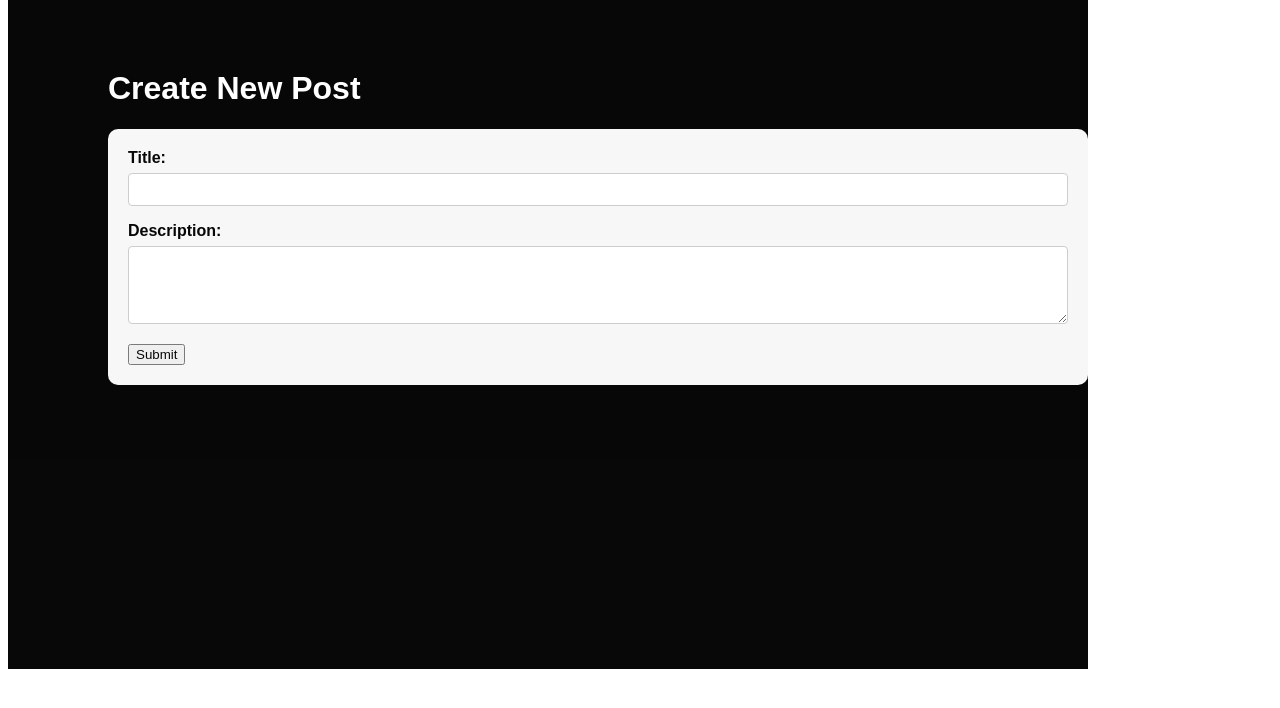
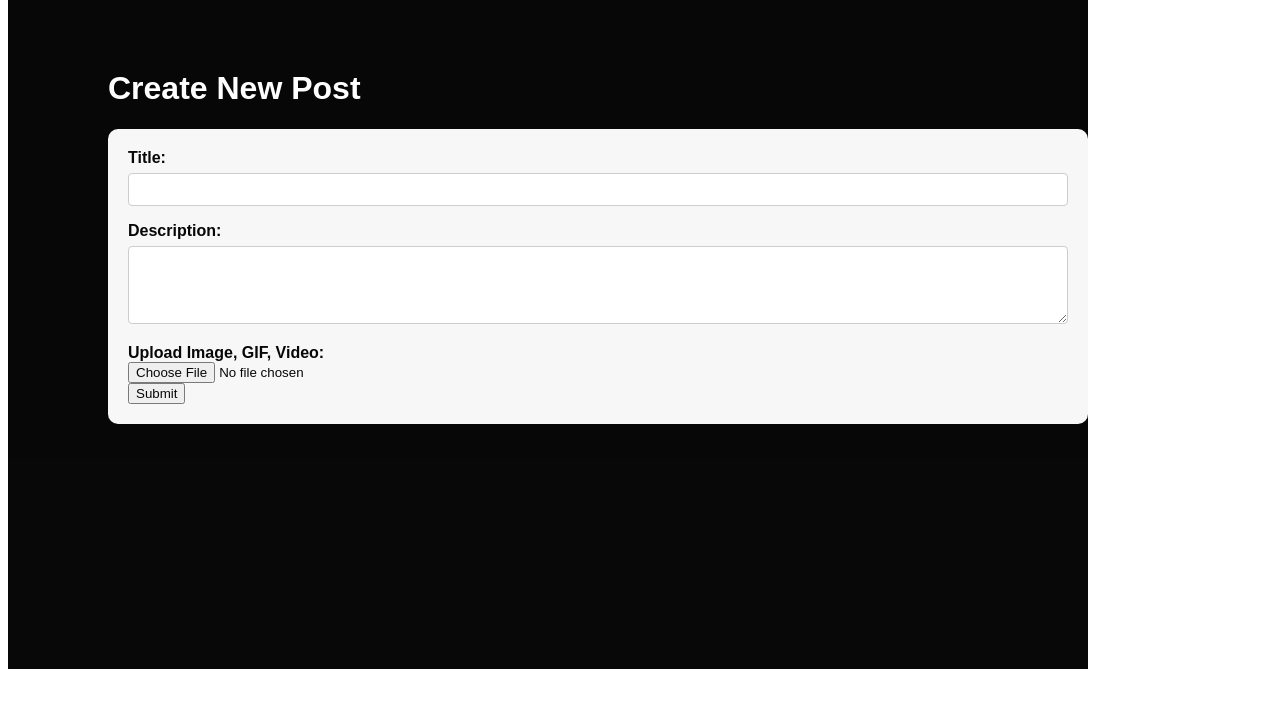
Before and after one commit to xxcel3/blog-post-app, a Flask app: template templates/newpost.html in a window 1280 px wide. Shown: the part 51-759 px from the top of the page. Run offline with Flask 3, Linux system fonts and the light colour scheme; the template is opened without the code that fills it: most values are stand-ins (such as "Sample title", 1, 10 or a date in 2020).

Commit message:
image/video upload option in newpost

```diff
--- a/app.py
+++ b/app.py
@@ -6,6 +6,7 @@ import json
 import html
 import bcrypt
 import hashlib
+import os
 from datetime import datetime, timedelta, timezone
 
 # >>>>>>> 21249fd1dcb9d47421bbb0e99b2958b795e1a4db
@@ -40,6 +41,10 @@ def serve_images(filename):
         response.headers['Content-Type'] = 'image/png'
     elif filename.endswith('.jpg') or filename.endswith('.jpeg'):
         response.headers['Content-Type'] = 'image/jpeg'
+    elif filename.endswith('.gif'):
+        response.headers['Content-Type'] = 'image/gif'
+    elif filename.endswith('.mp4'):
+        response.headers['Content-Type'] = 'video/mp4'
     return response
 
 @app.route('/')
@@ -62,6 +67,8 @@ def index():
                     "time": {"$exists": True},
                     "likes": {"$exists": True},
                     "id": {"$exists": True},
+                    "image_message": {"$exists": True},
+                    "video_message" : {"$exists": True}
                 }
 
                 posts_info = list(post_collection.find(query))
@@ -74,7 +81,7 @@ def index():
                 for post_info in posts_info:
                     post_info['postid'] = str(post_info['id'])
 
-                response = make_response(render_template('loggedin.html', postsInfo= posts_info, Username = currAuthUser, )) #add parameters to replace the html contents
+                response = make_response(render_template('loggedin.html', postsInfo= posts_info, Username = currAuthUser)) #add parameters to replace the html contents
                 response.headers['X-Content-Type-Options'] = 'nosniff'
 
                 return response
@@ -175,6 +182,25 @@ def add_new_post_after_submit():
     post_title = html.escape(request.form.get('post-title'))
     post_description = html.escape(request.form.get('post-description'))
 
+    image_message = None
+    video_message = None
+    # updated here for image
+    if 'file' in request.files and request.files['file'].filename != '':
+        file = request.files['file']
+        if file.mimetype.startswith('image'):
+            # Handle image upload
+            filename = str(uuid.uuid4()) + os.path.splitext(file.filename)[1]
+            image_path = os.path.join('static/images', filename)
+            file.save(image_path)
+            image_message = "/" + image_path
+        elif file.mimetype.startswith('video'):
+            # Handle video upload
+            filename = str(uuid.uuid4()) + os.path.splitext(file.filename)[1]
+            video_path = os.path.join('static/images', filename)
+            file.save(video_path)
+            video_message = "/" + video_path
+
+
     #keep track of creation time
     current_time = datetime.now()
     offset = timedelta(hours=-4)
@@ -193,7 +219,17 @@ def add_new_post_after_submit():
     likes = "0"
 
     #inserting newly created post to db
-    post_collection.insert_one({"id":id, "username": currAuthUser, "postTitle": post_title, "postDesc":post_description, "time":formatted_time, "likes":likes})
+    post = {
+        "id":id,
+        "username": currAuthUser,
+        "postTitle": post_title,
+        "postDesc": post_description,
+        "time":formatted_time,
+        "likes":likes,
+        "image_message": image_message,
+        "video_message" : video_message
+    }
+    post_collection.insert_one(post)
 
     response = make_response(redirect('/')) #hopefully frontpage will now show the new created post
     response.headers['X-Content-Type-Options'] = 'nosniff'
--- a/templates/newpost.html
+++ b/templates/newpost.html
@@ -16,12 +16,15 @@
             <h1>Create New Post</h1>
         </div>
         <div class="new-post-form">
-            <form id="post-form" action="/submitNewPost" method="post" enctype="application/x-www-form-urlencoded">
+            <form id="post-form" action="/submitNewPost" method="post" enctype="multipart/form-data">
                 <label for="post-title">Title:</label><br>
                 <input type="text" id="post-title" name="post-title"><br>
 
                 <label for="post-description">Description:</label><br>
                 <textarea id="post-description" name="post-description" rows="4" cols="50"></textarea><br>
+
+                <label for="post-file">Upload Image, GIF, Video:</label><br>
+                <input type="file" id="post-file" name="file" accept="image/*, video/*"><br>
 
                 <input type="submit" value="Submit">
             </form>
```
Also changed, not shown: static/loggedinstyle.css (+11 -0 lines), templates/loggedin.html (+15 -1 lines), docker-compose.yml (line endings or trailing spaces).
